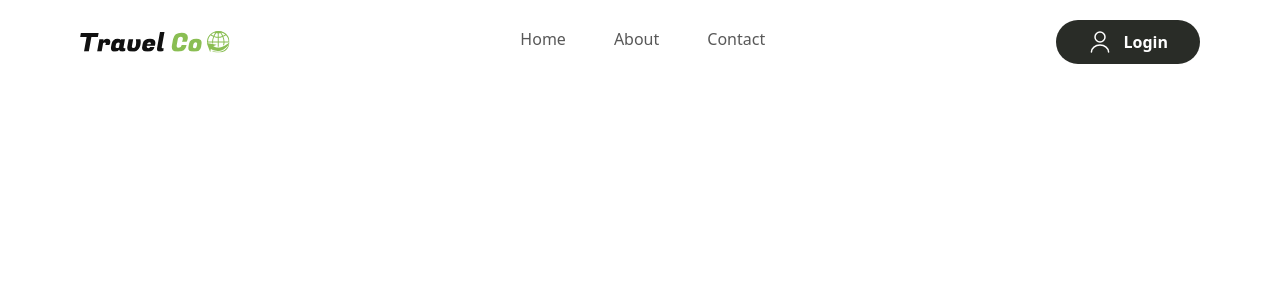
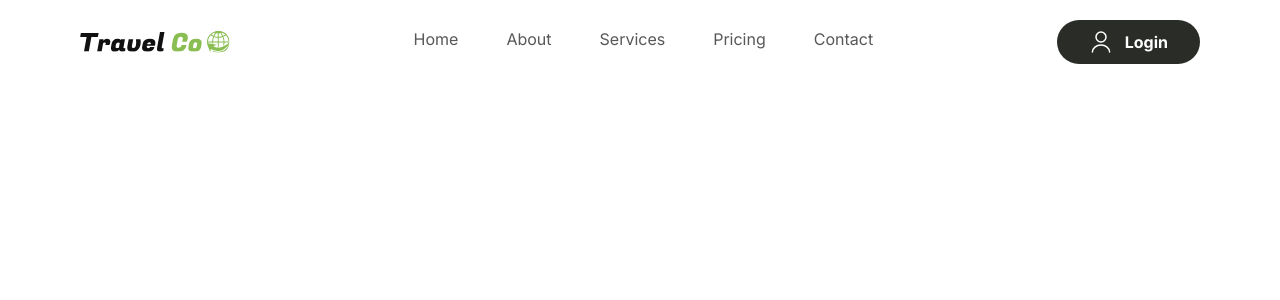
Before and after one commit to waleed1892/travel-co, a Next.js app: page / in a window 1280 px wide. Shown: the top 300 px of the page. Built offline with nearby package versions, Linux system fonts and the light colour scheme.

Commit message:
added inter font

```diff
--- a/app/layout.tsx
+++ b/app/layout.tsx
@@ -1,11 +1,14 @@
 import type { Metadata } from 'next'
 import './globals.css'
 import { Navbar } from '@/components/Navbar'
+import { Inter } from 'next/font/google'
 
 export const metadata: Metadata = {
   title: 'Travel',
   description: 'Generated by create next app',
 }
+
+const inter = Inter({ subsets: ['latin'] })
 
 export default function RootLayout({
   children,
@@ -14,7 +17,7 @@
 }) {
   return (
     <html lang="en">
-      <body>
+      <body className={inter.className}>
         <Navbar />
         <main>{children}</main>
       </body>
--- a/constants/index.ts
+++ b/constants/index.ts
@@ -8,6 +8,14 @@
     href: '/about',
   },
   {
+    label: 'Services',
+    href: '/services',
+  },
+  {
+    label: 'Pricing',
+    href: '/pricing',
+  },
+  {
     label: 'Contact',
     href: '/contact',
   },
```
